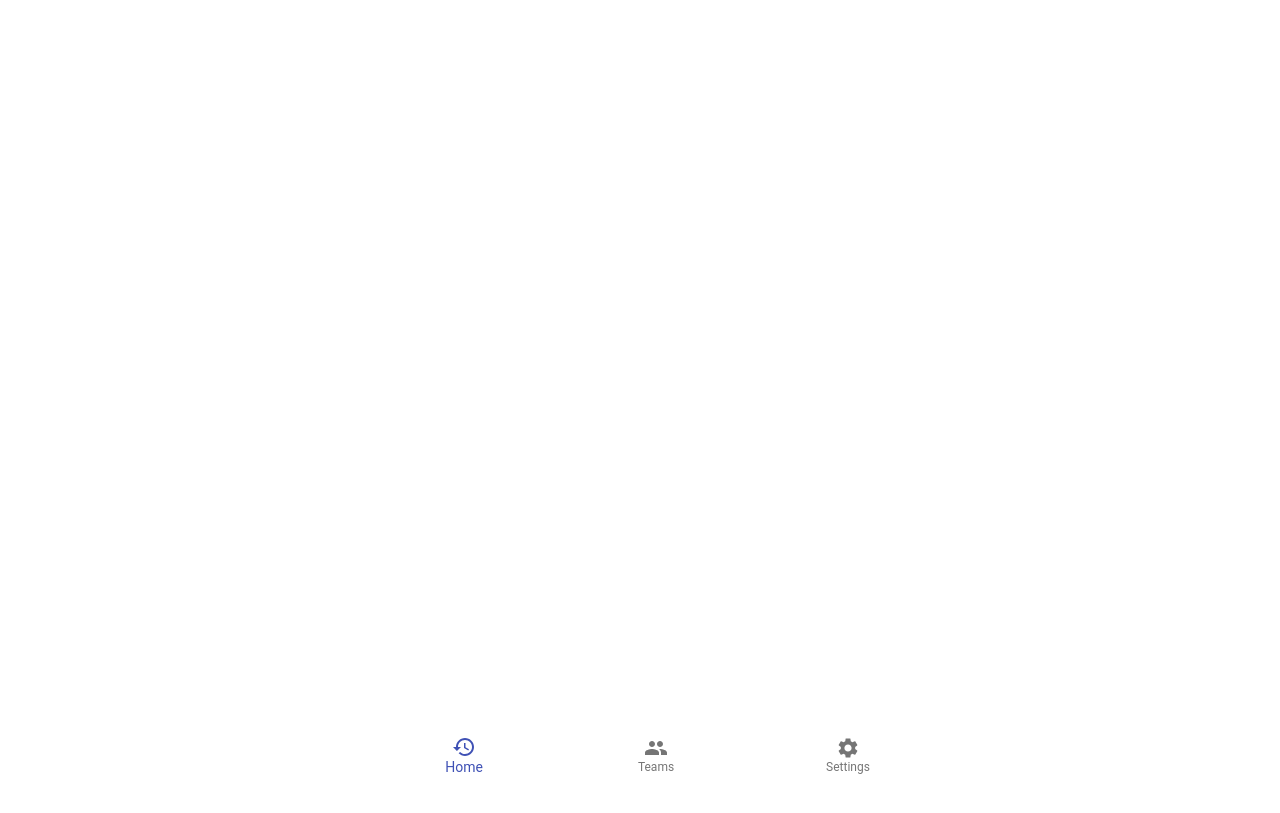
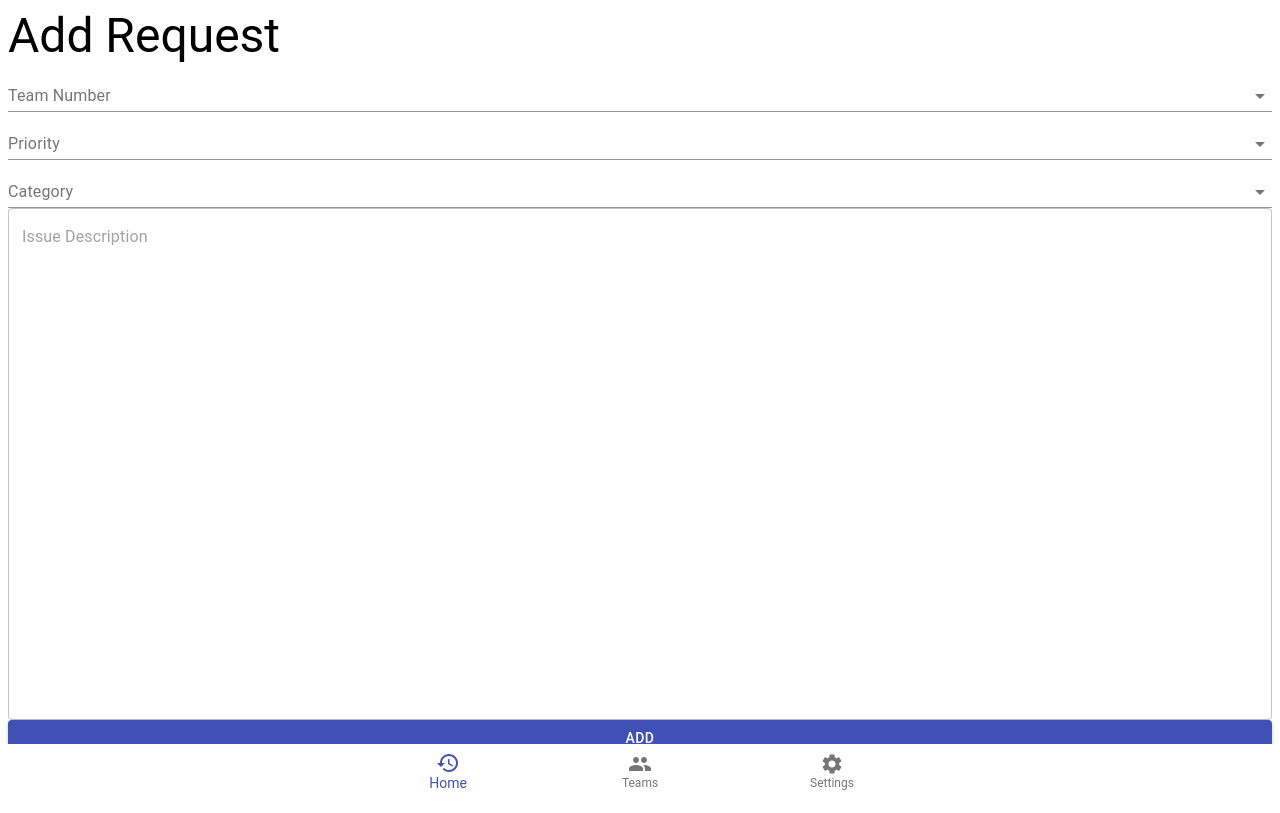
Before and after one commit to AustinShalit/cs3041-hci-public, a React (Create React App) app: page /add in a window 1280 px wide. Built offline with nearby package versions, Linux system fonts and the light colour scheme.

Commit message:
Add Request page

```diff
--- /dev/null
+++ b/src/components/app/AddRequest.tsx
@@ -0,0 +1,78 @@
+import React from 'react';
+import {Box, Button, FormControl, InputLabel, Select, TextField, Typography} from "@material-ui/core";
+import {CATEGORIES, PRIORITIES, TEST_TEAMS} from "../../test-data";
+import {makeStyles} from "@material-ui/core/styles";
+
+
+const useStyles = makeStyles((theme) => ({
+    form: {
+    },
+    bottom: {
+        flex: 1,
+        justifyContent: 'flex-end',
+        marginBottom: 36
+    }
+}));
+
+function AddRequest() {
+    const classes = useStyles();
+
+    return (
+        <Box>
+            <Typography variant="h3" align="left">Add Request</Typography>
+            <form className={classes.form}>
+                <Box style={{display: "flex", flexDirection: "column"}}>
+                    <Box>
+                        <FormControl fullWidth>
+                            <InputLabel>Team Number</InputLabel>
+                            <Select native>
+                                <option value=""/>
+
+                                {TEST_TEAMS.map((team) => (
+                                    <option value={team.id}>{team.name}</option>
+                                ))}
+                            </Select>
+                        </FormControl>
+                    </Box>
+
+                    <Box>
+                        <FormControl fullWidth>
+                            <InputLabel>Priority</InputLabel>
+                            <Select native>
+                                <option value=""/>
+
+                                {PRIORITIES.map((p, index) => (
+                                    <option value={index}>{p}</option>
+                                ))}
+                            </Select>
+                        </FormControl>
+                    </Box>
+
+                    <Box>
+                        <FormControl fullWidth>
+                            <InputLabel>Category</InputLabel>
+                            <Select native>
+                                <option value=""/>
+
+                                {CATEGORIES.map((c, index) => (
+                                    <option value={index}>{c}</option>
+                                ))}
+                            </Select>
+                        </FormControl>
+                    </Box>
+
+                    <Box>
+                        <TextField variant={"outlined"} placeholder={'Issue Description'} multiline autoComplete="off"
+                                       rows={25} fullWidth/>
+                    </Box>
+
+                    <Box style={{marginTop: 'auto'}}>
+                        <Button variant="contained" color="primary" fullWidth>Add</Button>
+                    </Box>
+                </Box>
+            </form>
+        </Box>
+    );
+}
+
+export default AddRequest;
--- a/src/components/app/BottomNavigation.tsx
+++ b/src/components/app/BottomNavigation.tsx
@@ -1,5 +1,4 @@
 import React from 'react';
-import {makeStyles} from '@material-ui/core/styles';
 import BottomNavigation from '@material-ui/core/BottomNavigation';
 import BottomNavigationAction from '@material-ui/core/BottomNavigationAction';
 import HomeIcon from '@material-ui/icons/Restore';
@@ -7,21 +6,7 @@ import PeopleIcon from '@material-ui/icons/People';
 import SettingsIcon from '@material-ui/icons/Settings';
 import {Link} from "react-router-dom";
 
-
-const useStyles = makeStyles((theme) => ({
-    footer: {
-        margin_top: '1rem',
-        padding: '1rem',
-        position: 'fixed',
-        bottom: 0,
-        left: 0,
-        width: '100%'
-    }
-}));
-
-
 export default function SimpleBottomNavigation() {
-    const classes = useStyles();
     const [value, setValue] = React.useState(0);
 
     return (
@@ -31,7 +16,6 @@ export default function SimpleBottomNavigation() {
                 setValue(newValue);
             }}
             showLabels
-            className={classes.footer}
         >
             <BottomNavigationAction
                 component={Link}
--- a/src/components/app/Home.tsx
+++ b/src/components/app/Home.tsx
@@ -10,17 +10,18 @@ import {
     Typography
 } from "@material-ui/core";
 import AddIcon from "@material-ui/icons/Add";
+import {Link} from "react-router-dom";
 
 const useStyles = makeStyles((theme: Theme) =>
     createStyles({
         root: {
-            width: '100%',
+            flexGrow: 1,
             backgroundColor: theme.palette.background.paper,
         },
         fab: {
-            position: 'absolute',
-            bottom: theme.spacing(15),
-            right: theme.spacing(5)
+            position: 'fixed',
+            bottom: theme.spacing(10),
+            right: theme.spacing(2)
         }
     }),
 );
@@ -42,7 +43,7 @@ function NeedsHelp() {
                     <ListItemText primary="Team #2 – C++ Help" />
                 </NeedsHelpItemLink>
             </List>
-            <Fab className={classes.fab} color={"primary"}>
+            <Fab className={classes.fab} color={"primary"} component={Link} to={`/add`}>
                 <AddIcon/>
             </Fab>
         </div>
--- a/src/components/app/Teams.tsx
+++ b/src/components/app/Teams.tsx
@@ -10,6 +10,7 @@ import {
     Typography
 } from "@material-ui/core";
 import {Route, Switch, useParams, useRouteMatch} from "react-router";
+import {TEST_TEAMS} from "../../test-data";
 
 const useStyles = makeStyles((theme: Theme) =>
     createStyles({
@@ -30,9 +31,9 @@ function TeamList() {
     return (
         <div className={classes.root}>
             <List>
-                {Array.from(Array(100).keys()).map((teamId) => (
-                    <TeamListItemLink href={`teams/${teamId}`}>
-                        <ListItemText primary={`Team #${teamId}`} />
+                {TEST_TEAMS.map((team) => (
+                    <TeamListItemLink href={`teams/${team.id}`}>
+                        <ListItemText primary={team.name} />
                     </TeamListItemLink>
                 ))}
             </List>
--- a/src/components/app/index.tsx
+++ b/src/components/app/index.tsx
@@ -3,16 +3,42 @@ import Home from "./Home";
 import SimpleBottomNavigation from "./BottomNavigation";
 import {Route, Switch} from "react-router";
 import Teams from "./Teams";
+import AddRequest from './AddRequest';
+import {makeStyles} from "@material-ui/core/styles";
+import {Box} from "@material-ui/core";
+
+const useStyles = makeStyles((theme) => ({
+    root: {
+
+    },
+    content: {
+        marginBottom: 56
+    },
+    footer: {
+        position: 'fixed',
+        left: 0,
+        bottom: 0,
+        width: '100%',
+        textAlign: 'center',
+    }
+}));
 
 function App() {
+    const classes = useStyles();
+
     return (
-        <>
-            <Switch>
-                <Route path={`/home`} component={Home}/>
-                <Route path={`/teams`} component={Teams}/>
-            </Switch>
-            <SimpleBottomNavigation/>
-        </>
+        <Box className={classes.root}>
+            <Box className={classes.content}>
+                <Switch>
+                    <Route path={`/home`} component={Home}/>
+                    <Route path={`/teams`} component={Teams}/>
+                    <Route path={`/add`} component={AddRequest}/>
+                </Switch>
+            </Box>
+            <Box className={classes.footer}>
+                <SimpleBottomNavigation/>
+            </Box>
+        </Box>
     );
 }
 
--- a/src/components/login/index.tsx
+++ b/src/components/login/index.tsx
@@ -78,7 +78,7 @@ function Login() {
                         variant="contained"
                         color="primary"
                         className={classes.submit}
-                        component={Link} to="/"
+                        component={Link} to="/home"
                     >
                         Sign In
                     </Button>
--- /dev/null
+++ b/src/test-data/index.ts
@@ -0,0 +1,16 @@
+
+export interface Team {
+    id: number;
+    name: String;
+}
+
+export const TEST_TEAMS: Team[] = Array.from(Array(100).keys()).map((teamId) => {
+    return {
+        id: teamId,
+        name: `Team #${teamId}`
+    };
+});
+
+export const PRIORITIES: String[] = ['Low', 'Medium', 'High'];
+
+export const CATEGORIES: String[] = ['Driver Station', 'Radio', 'Power', 'Electrical', 'Programming', 'Missed Match', 'Caught Fire'];
```
